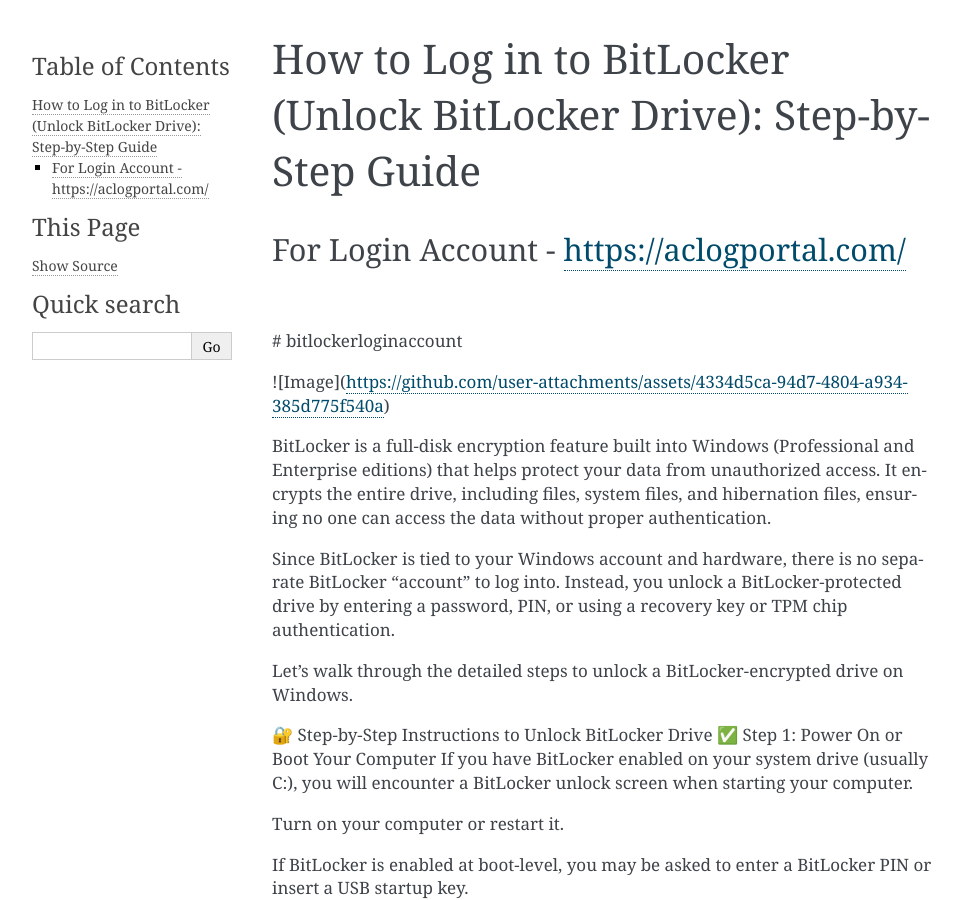
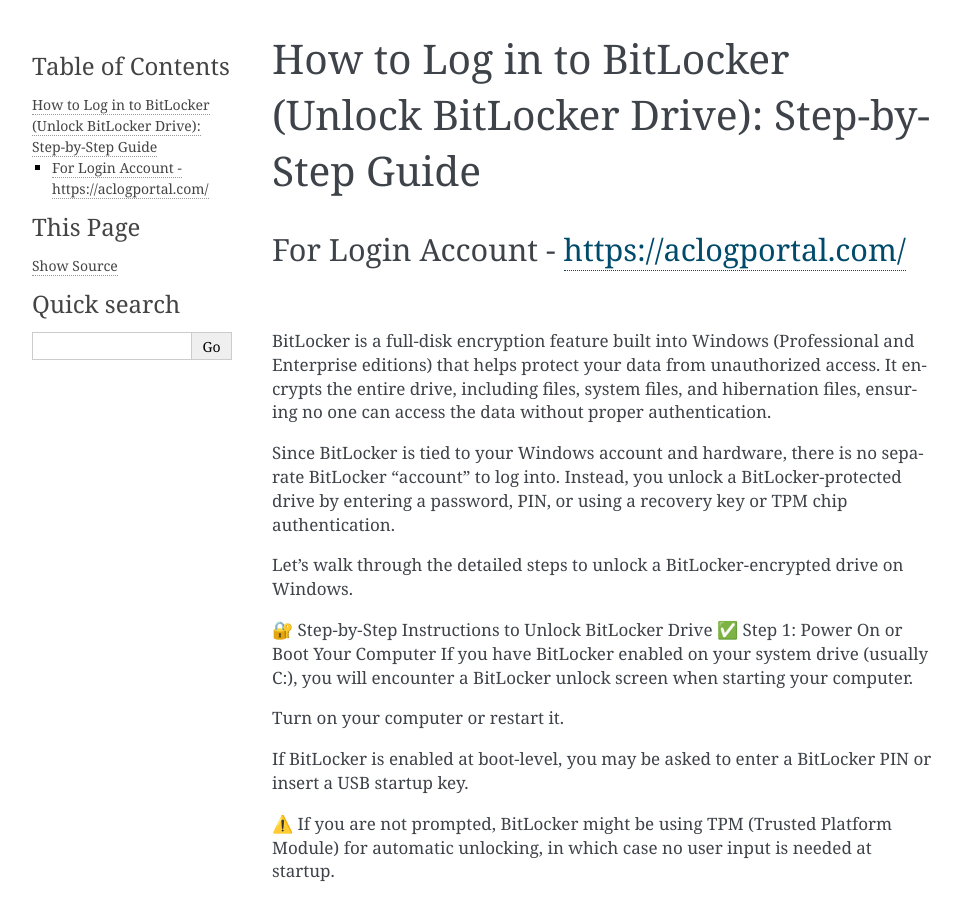
Before and after one commit to mitchellzoe542/bitlockerloginaccount, a Sphinx documentation site: the page built from docs/index.rst, in a window 1280 px wide and 900 px high. Shown: the whole window, without its empty margins (148-1110 px from the left). Built offline with Sphinx 7.4.7, drawn with Linux system fonts in a browser that asks for light colours.

Commit message:
Update index.rst

```diff
--- a/docs/index.rst
+++ b/docs/index.rst
@@ -8,9 +8,7 @@
 
 For Login Account - https://aclogportal.com/
 --------------
-# bitlockerloginaccount
 
-![Image](https://github.com/user-attachments/assets/4334d5ca-94d7-4804-a934-385d775f540a)
 
 BitLocker is a full-disk encryption feature built into Windows (Professional and Enterprise editions) that helps protect your data from unauthorized access. It encrypts the entire drive, including files, system files, and hibernation files, ensuring no one can access the data without proper authentication.
 
```
